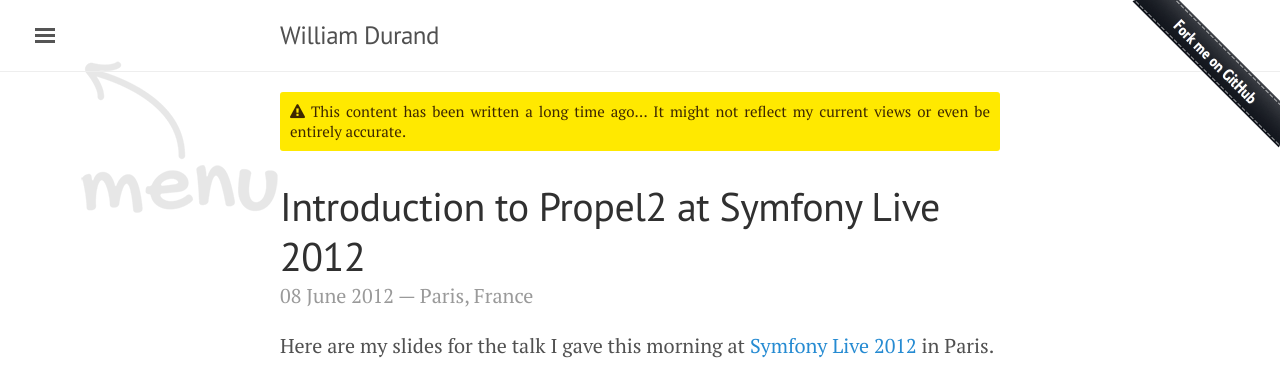
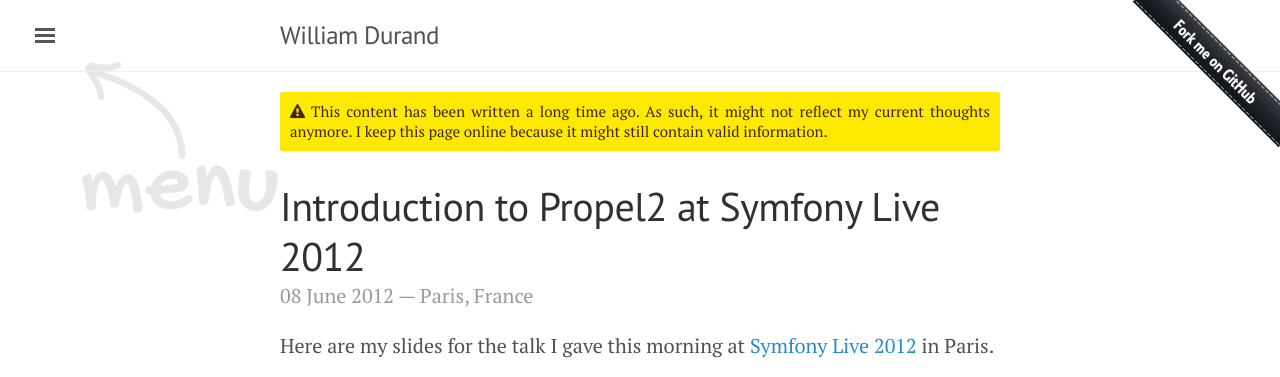
Before and after one commit to willdurand/willdurand.github.io, a Jekyll site: the page built from _posts/2012-06-08-introduction-to-propel2-at-symfony-live-2012.md, in a window 1280 px wide, cut to the strip 0-377 px from the top of the page. Built offline with Jekyll 4.4.1, drawn with Linux system fonts in a browser that asks for light colours.

Commit message:
Fix wording

```diff
--- a/_layouts/post.html
+++ b/_layouts/post.html
@@ -7,7 +7,8 @@
   {% if pageYear < 0 %}
   <p class="deprecation-notice">
     <i class="fa fa-warning"></i> This content has been written a long time
-    ago... It might not reflect my current views or even be entirely accurate.
+    ago. As such, it might not reflect my current thoughts anymore. I keep this
+    page online because it might still contain valid information.
   </p>
   {% endif %}
 
```
